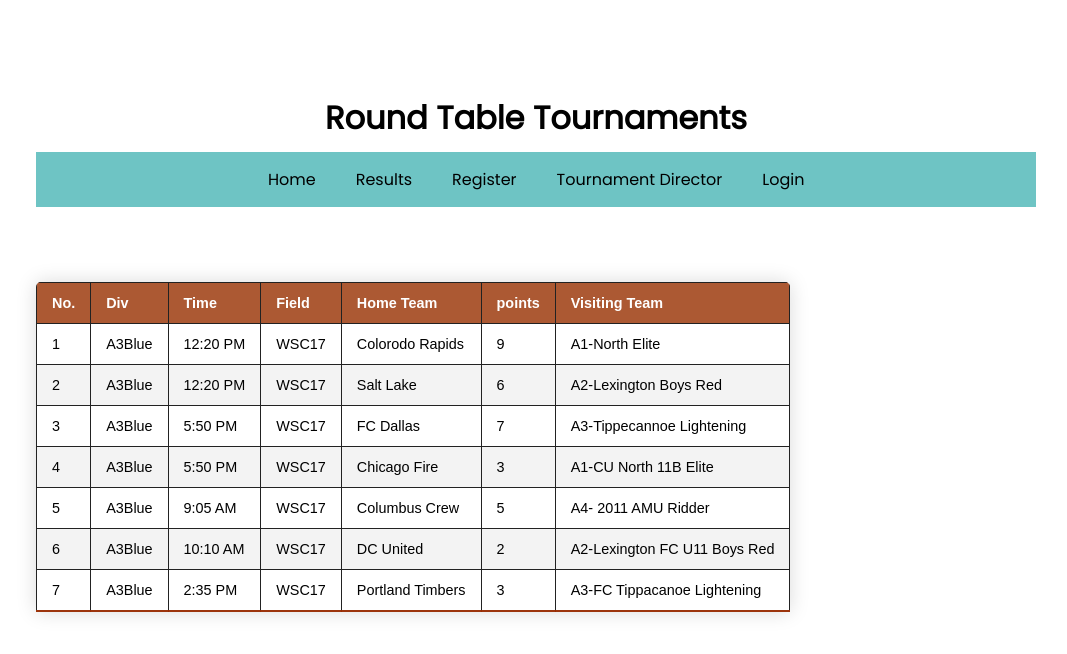
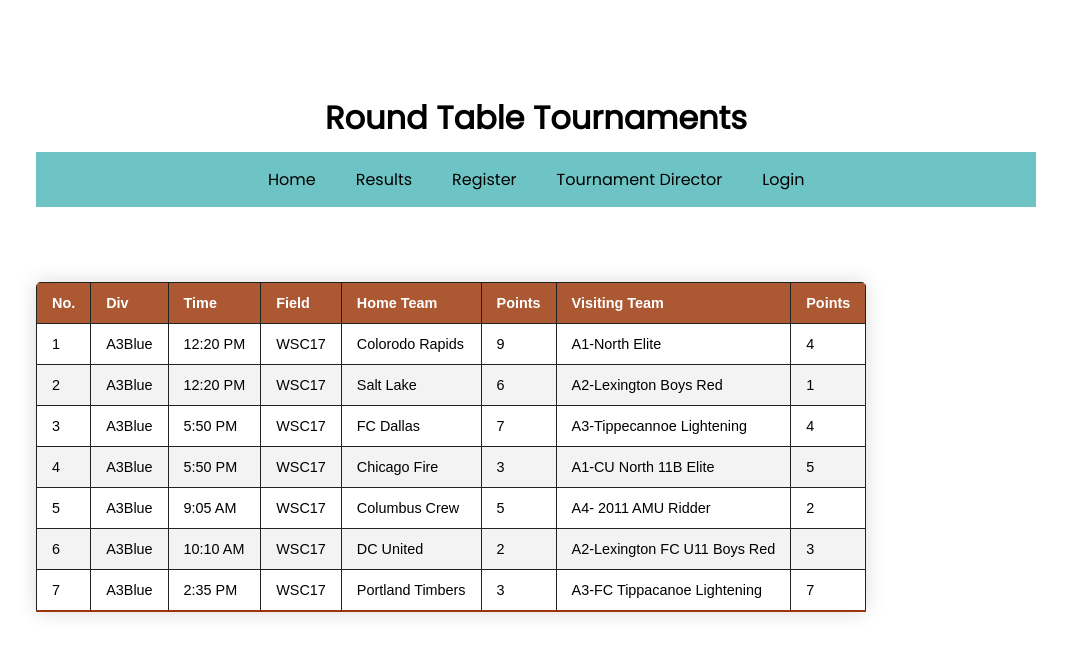
Before and after one commit to dazinn/SER515-Team4-roundTableTournaments, an Angular app in the folder roundTableTournamentsFrontEnd/: page /results in a window 1280 px wide. Shown: the top 654 px of the page, without its empty margins (104-1171 px from the left). Built offline with nearby package versions, Linux system fonts and the light colour scheme.

Commit message:
us100: Fixed table in results component to have points for visiting team.

```diff
--- a/roundTableTournamentsFrontEnd/src/app/results/results.component.html
+++ b/roundTableTournamentsFrontEnd/src/app/results/results.component.html
@@ -7,8 +7,9 @@
                 <th>Time</th>
                 <th>Field</th>
                 <th>Home Team</th>
-                <th>points</th>
+                <th>Points</th>
                 <th>Visiting Team </th>
+                <th>Points</th>
 
               </tr>
             </thead>
@@ -21,6 +22,7 @@
                 <td> Colorodo Rapids</td>
                 <td>9</td>
                 <td>A1-North Elite</td>
+                <td>4</td>
 
               </tr>
               <tr class="active-row">
@@ -31,6 +33,7 @@
                 <td>Salt Lake</td>
                 <td>6</td>
                 <td>A2-Lexington Boys Red</td>
+                <td>1</td>
               </tr>
               <tr>
                 <td>3</td>
@@ -40,6 +43,7 @@
                 <td>FC Dallas</td>
                 <td>7</td>
                 <td>A3-Tippecannoe Lightening</td>
+                <td>4</td>
               </tr>
               <tr>
                 <td>4</td>
@@ -49,6 +53,7 @@
                 <td>Chicago Fire</td>
                 <td>3</td>
                 <td>A1-CU North 11B Elite</td>
+                <td>5</td>
               </tr>
               <tr>
                 <td>5</td>
@@ -58,6 +63,7 @@
                 <td>Columbus Crew</td>
                 <td>5</td>
                 <td>A4- 2011 AMU Ridder</td>
+                <td>2</td>
               </tr>
               <tr>
                 <td>6</td>
@@ -67,6 +73,7 @@
                 <td>DC United</td>
                 <td>2</td>
                 <td>A2-Lexington FC U11 Boys Red</td>
+                <td>3</td>
               </tr>
               <tr>
                 <td>7</td>
@@ -76,6 +83,7 @@
                 <td>Portland Timbers</td>
                 <td>3</td>
                 <td>A3-FC Tippacanoe Lightening</td>
+                <td>7</td>
               </tr>
 
 
```
